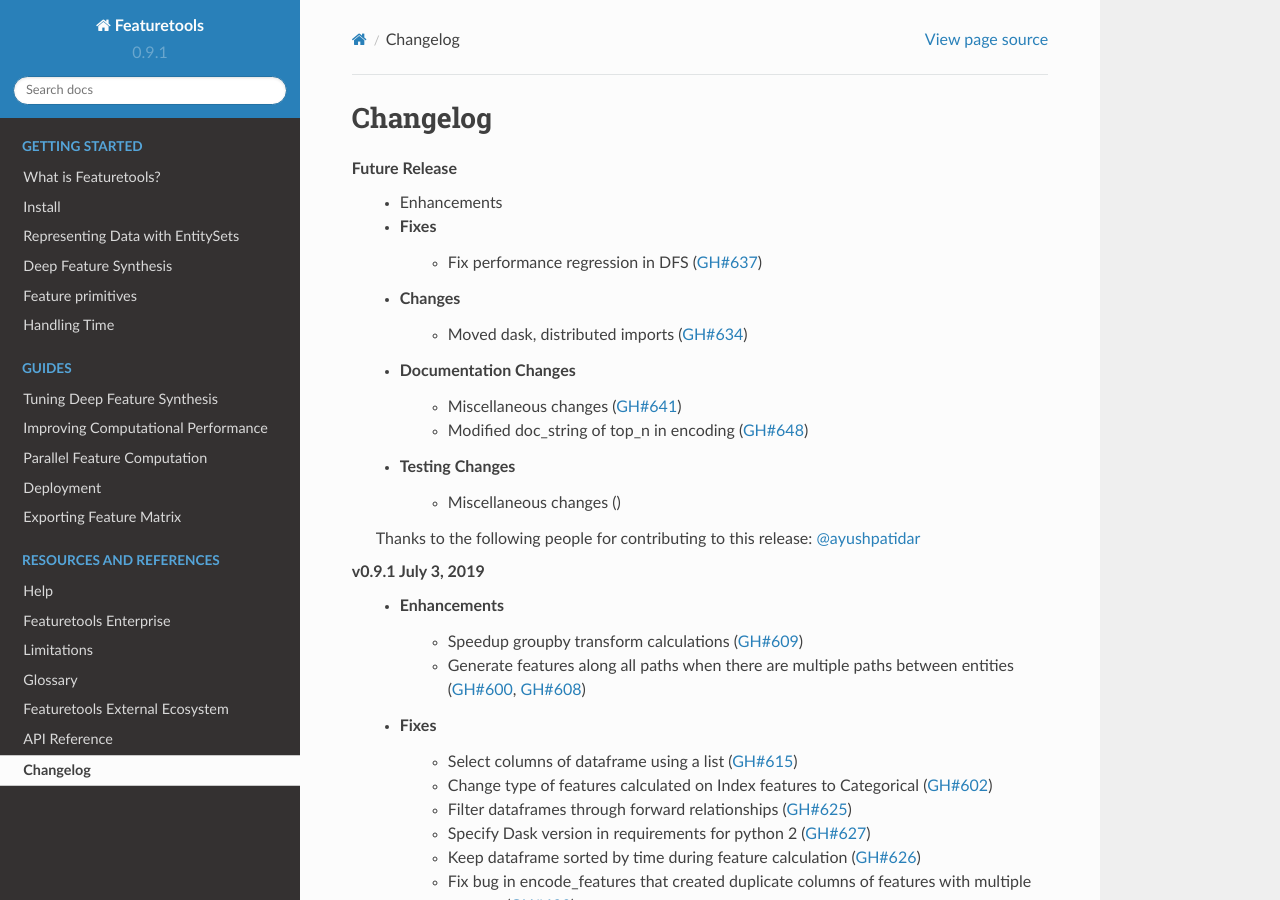
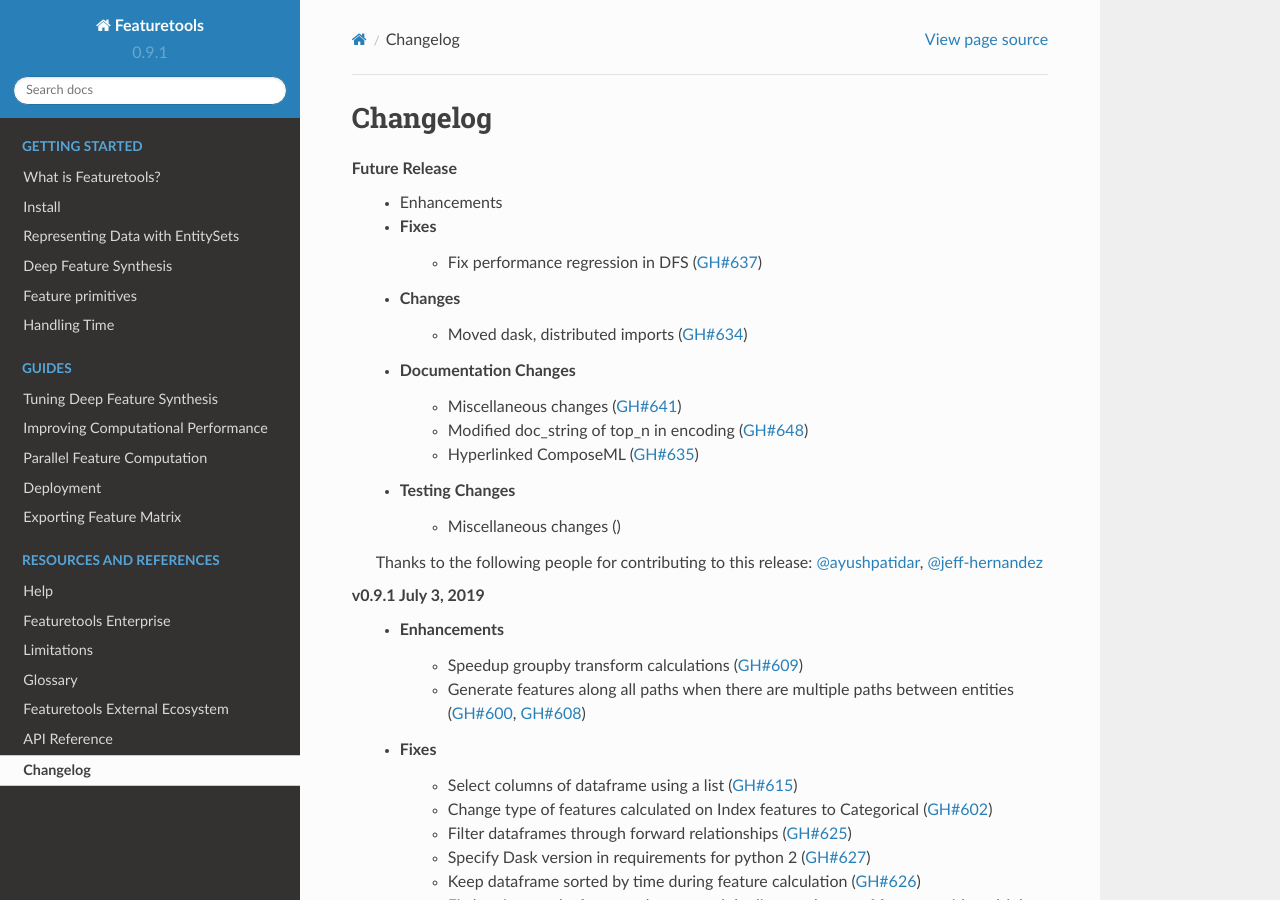
Before and after one commit to alteryx/featuretools, a Sphinx documentation site: the page built from docs/source/changelog.rst, in a window 1280 px wide and 900 px high. Built offline with Sphinx 7.4.7 and the Read the Docs theme 2.0.0, drawn with Linux system fonts in a browser that asks for light colours; pages that are not in the unit, such as notebooks, are missing from menus.

Commit message:
update changelog

```diff
--- a/docs/source/changelog.rst
+++ b/docs/source/changelog.rst
@@ -11,11 +11,12 @@
     * Documentation Changes
         * Miscellaneous changes (:pr:`641`)
         * Modified doc_string of top_n in encoding (:pr:`648`)
+        * Hyperlinked ComposeML (:pr:`635`)
     * Testing Changes
         * Miscellaneous changes ()
 
     Thanks to the following people for contributing to this release:
-    :user:`ayushpatidar`
+    :user:`ayushpatidar`, :user:`jeff-hernandez`
 
 
 **v0.9.1 July 3, 2019**
```
